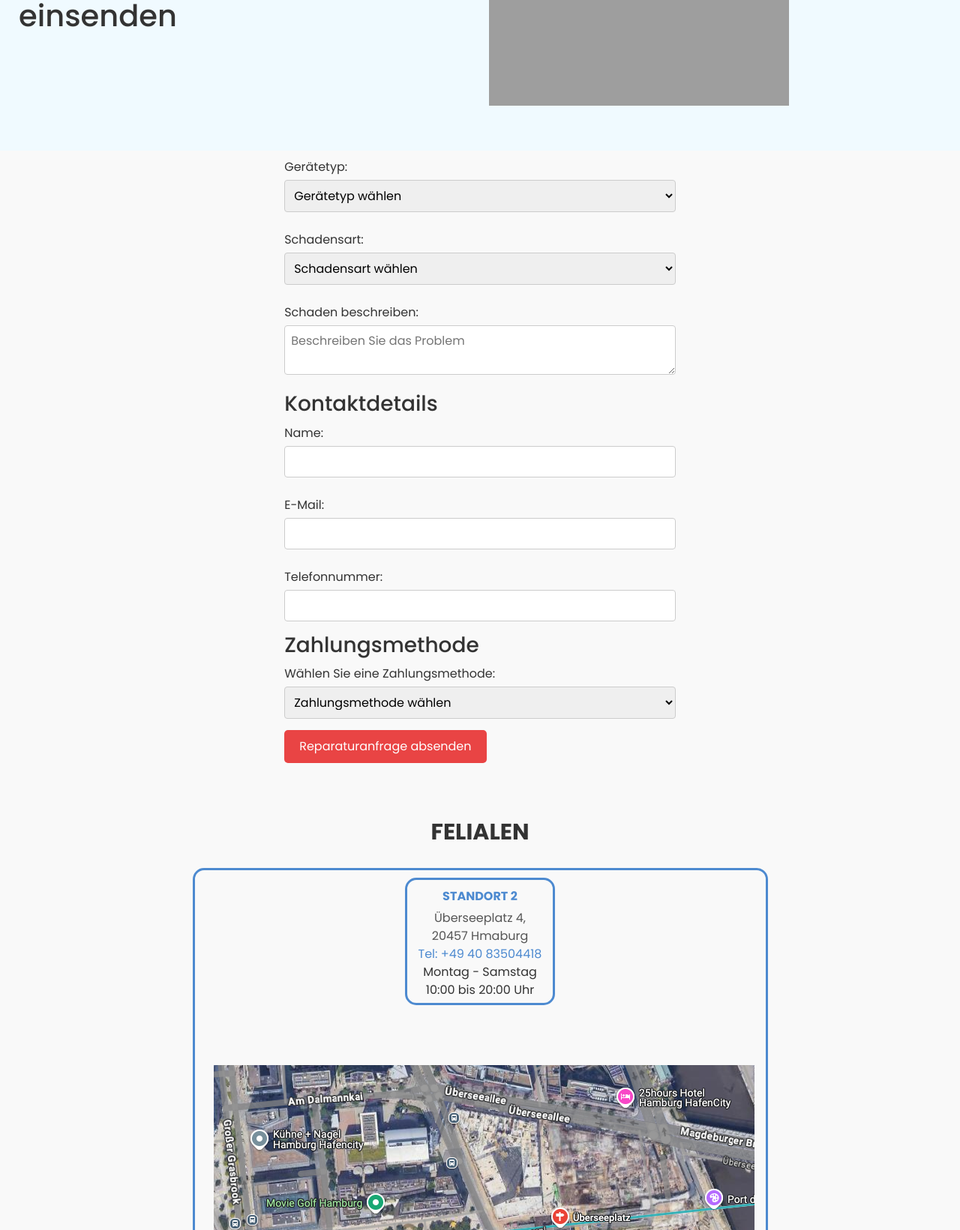
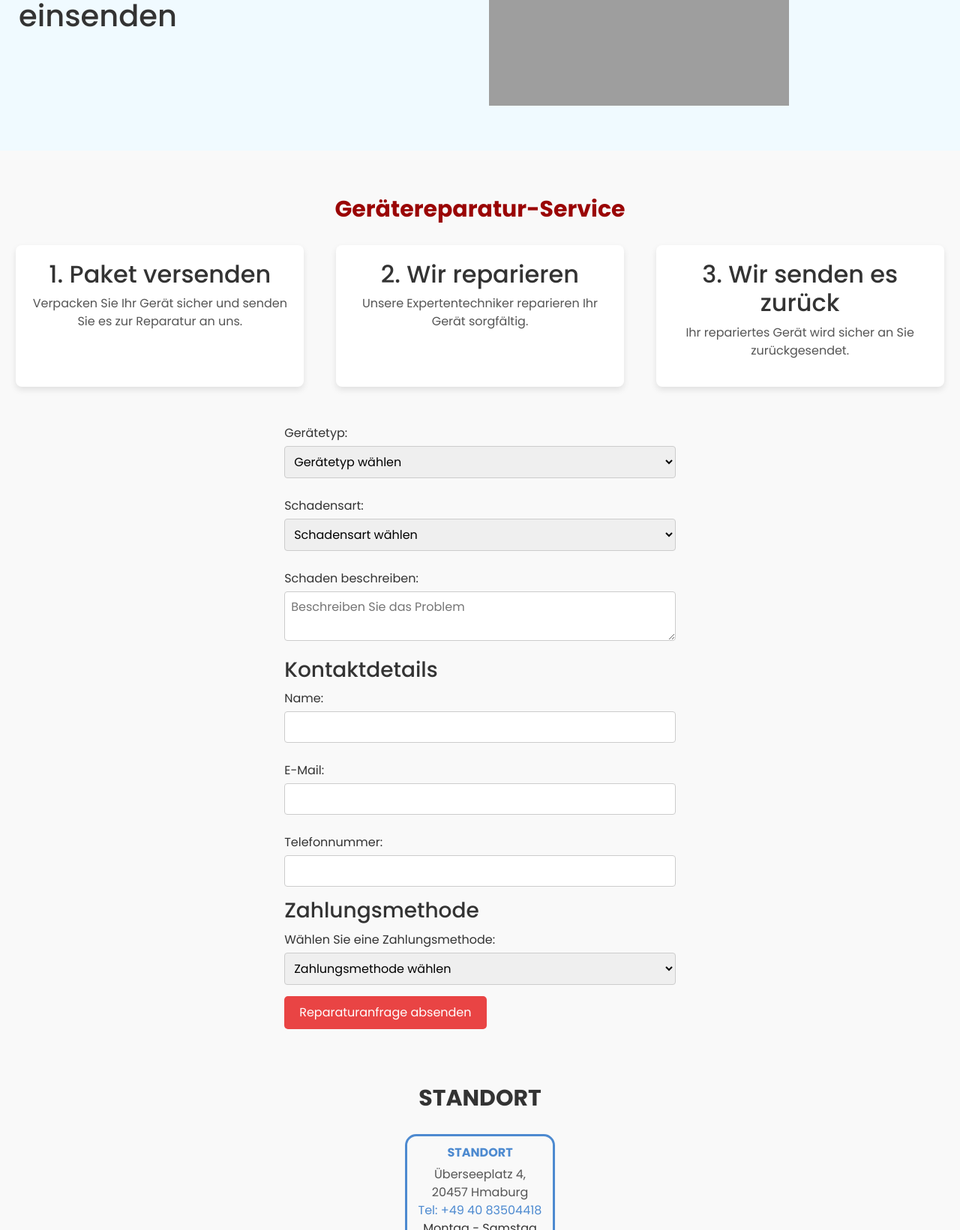
Before and after one commit to Boateng555/mr.Smart-Phone-Repair-, a Django app: template reparatur/templates/reparatur/senddevice.html in a window 1280 px wide. Shown: the part 279-1920 px from the top of the page at 75% size. Run offline with Django 3.2, Linux system fonts and the light colour scheme; the template is opened without the code that fills it, so the values that code supplies are empty; some libraries are stand-ins or nearby versions; grey boxes are pictures that could not be loaded.

Commit message:
fixing all senddevice

```diff
--- a/info/templates/info/index.html
+++ b/info/templates/info/index.html
@@ -195,11 +195,11 @@
    <!------ Branches ------->
 
    <div class="branches">
-    <div class="filialen">FELIALEN</div>
+    <div class="filialen">STANDORT</div>
 
 
     <div class="branch">
-      <div class="locationN">STANDORT 2</div>
+      <div class="locationN">STANDORT </div>
       <div><a href="" class="address">Überseeplatz 4, <br>20457 Hmaburg</a></div>
       <div><a href="" class="phoneN">Tel: +49 40 83504418</a></div>
       <div class="timeNdays">Montag - Samstag <br>10&#58;00 bis 20&#58;00 Uhr</div>
--- a/reparatur/templates/reparatur/senddevice.html
+++ b/reparatur/templates/reparatur/senddevice.html
@@ -10,7 +10,7 @@
   <link href="https://fonts.googleapis.com/css2?family=Montserrat:ital,wght@0,100..900;1,100..900&family=Poppins:ital,wght@0,100;0,200;0,300;0,400;0,500;0,600;0,700;0,800;0,900;1,100;1,200;1,300;1,400;1,500;1,600;1,700;1,800;1,900&family=Roboto+Flex:opsz,wght@8..144,100..1000&family=Roboto:ital,wght@0,100;0,300;0,400;0,500;0,700;0,900;1,100;1,300;1,400;1,500;1,700;1,900&display=swap" rel="stylesheet">
   <link href="https://cdn.jsdelivr.net/npm/bootstrap@5.3.0/dist/css/bootstrap.min.css" rel="stylesheet">
   <script src="https://cdn.jsdelivr.net/npm/bootstrap@5.3.0/dist/js/bootstrap.bundle.min.js"></script>
-
+  <script src="https://kit.fontawesome.com/2ef93045ff.js" crossorigin="anonymous"></script>
   <link rel="stylesheet" href="{% static 'css/index.css' %}">
   <link rel="stylesheet" href="{% static 'css/senddevice.css' %}">
 </head>
@@ -45,6 +45,36 @@
       </div>
     </div>
   </div>
+
+
+
+   <!-- Überblick-Abschnitt -->
+   <section class="overview">
+    <h1>Gerätereparatur-Service</h1>
+    <div class="steps">
+        <div class="step">
+            <h2>1. Paket versenden</h2>
+            <p>Verpacken Sie Ihr Gerät sicher und senden Sie es zur Reparatur an uns.</p>
+        </div>
+        <div class="step">
+            <h2>2. Wir reparieren</h2>
+            <p>Unsere Expertentechniker reparieren Ihr Gerät sorgfältig.</p>
+        </div>
+        <div class="step">
+            <h2>3. Wir senden es zurück</h2>
+            <p>Ihr repariertes Gerät wird sicher an Sie zurückgesendet.</p>
+        </div>
+    </div>
+
+  </section>
+
+
+
+
+
+
+
+
 
   <!-- Überblick-Abschnitt -->
   <form id="repairForm" method="post" action="{% url 'submit_repair_request' %}">
@@ -104,42 +134,43 @@
   </form>
 
   <!------ Branches ------->
+
   <div class="branches">
-    <div class="filialen">FELIALEN</div>
+    <div class="filialen">STANDORT</div>
+
 
     <div class="branch">
-
-    <div class="branch">
-      <div class="locationN">STANDORT 2</div>
+      <div class="locationN">STANDORT </div>
       <div><a href="" class="address">Überseeplatz 4, <br>20457 Hmaburg</a></div>
       <div><a href="" class="phoneN">Tel: +49 40 83504418</a></div>
       <div class="timeNdays">Montag - Samstag <br>10&#58;00 bis 20&#58;00 Uhr</div>
     </div>
 
+
     <div class="map">
-
       <div class="loc2">
         <a href="https://www.google.com/search?client=firefox-b-d&q=%C3%9Cberseeplatz+4%2C+20457+Hmaburg"><img src="{% static 'assets/Images/übersee.png'%}" width="100%"></a>
       </div>
     </div>
   </div>
 
-  <!----- footer ----->
+
+<!----- footer ----->
   <div class="footer">
       <div class="row">
         <div class="footer-col-1">
           <h3>Kontakt</h3>
-          <p><img src="{% static 'assets/images/icons/call.png'%}">&nbsp;&nbsp;&nbsp; +49 40 64534414</p>
-          <p><img src="{% static 'assets/images/icons/mail.png'%}">&nbsp;&nbsp;&nbsp; info@mrsmartphonerepair.de</p>
-          <p><img src="{% static 'assets/images/icons/location.png'%}">&nbsp;&nbsp;&nbsp; Berner Heerweg 173-175
-            <br> 22159, Hamburg</p>
+          <p><i class="fa-solid fa-phone"></i>>&nbsp;&nbsp;&nbsp; +49 40 83504418</p>
+          <p><i class="fa-solid fa-envelope"></i>&nbsp;&nbsp;&nbsp;info@mrsmart-repair.com</p>
+          <p><i class="fa-solid fa-location-dot"></i>&nbsp;&nbsp;&nbsp; Überseeplatz 4
+            <br> 20457, Hamburg</p>
         </div>
         <div class="footer-col-2">
           <h3>ÜBER UNS</h3>
           <ul>
-            <li><a href="homepagelinks/Impressum.html">Impressum</a></li>
-            <li><a href="homepagelinks/AGB.html">AGB</a></li>
-            <li><a href="homepagelinks/datenschutzerklärung.html">Datenschutz</a></li>
+            <li><a href="{% url 'impressum' %}">Impressum</a></li>
+            <li><a href="{% url 'agb' %}">AGB</a></li>
+            <li><a href="{% url 'datenschutz' %}">Datenschutz</a></li>
           </ul>
         </div>
         <div class="footer-col-2">
@@ -152,8 +183,18 @@
         </div>
       </div>
       <hr>
-      <p class="copyright">&copy; 2024 Mr. Smart Repair. Alle Rechte vorbehalten.</p>
+      <p class="copyright">&copy; 2024 Mr. Smart. Alle Rechte vorbehalten.</p>
   </div>
+
+
+
+<!--------------- js for toggle menu ------------>
+
+<script src="{% static 'js/index.js' %}"></script>
+
+</body>
+</html>
+
 
   <!--------------- js for toggle menu ------------>
   <script src="{% static 'js/index.js' %}"></script>
```
Also changed, not shown: reparatur/templates/reparatur/reparatur.html (+13 -13 lines).
